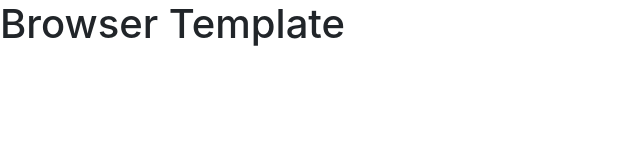
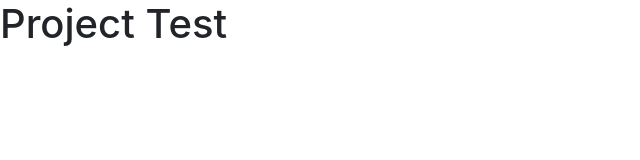
Before and after one commit to ztosyl/tic-tac-toe-client, a website built with webpack: page index.html in a window 1280 px wide. Shown: the whole page, without its empty margins (0-640 px from the left). Built offline with nearby package versions, Linux system fonts and the light colour scheme.

Commit message:
Test commit

```diff
--- a/index.html
+++ b/index.html
@@ -12,6 +12,6 @@
       <script src="public/application.js" type="text/javascript" charset="utf-8" defer></script>
     </head>
     <body>
-      <h1>Browser Template</h1>
+      <h1>Project Test</h1>
     </body>
 </html>
```
